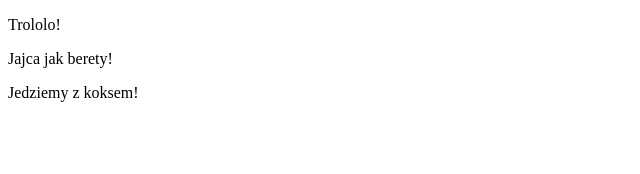
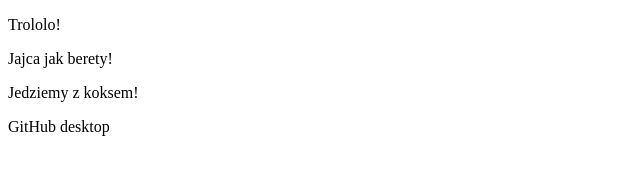
Before and after one commit to Pusiaczek/Pusiaczek.github.io, a plain HTML site: page index.html in a window 1280 px wide. Shown: the whole page, without its empty margins (0-640 px from the left). Drawn offline with Linux system fonts and the light colour scheme.

Commit message:
Dodano paragraf czwarty na galezi master

```diff
--- a/index.html
+++ b/index.html
@@ -10,5 +10,6 @@
     <p>Trololo!</p>
     <p>Jajca jak berety!</p>
     <p>Jedziemy z koksem!</p>
+    <p>GitHub desktop</p>
 </body>
 </html>
```
